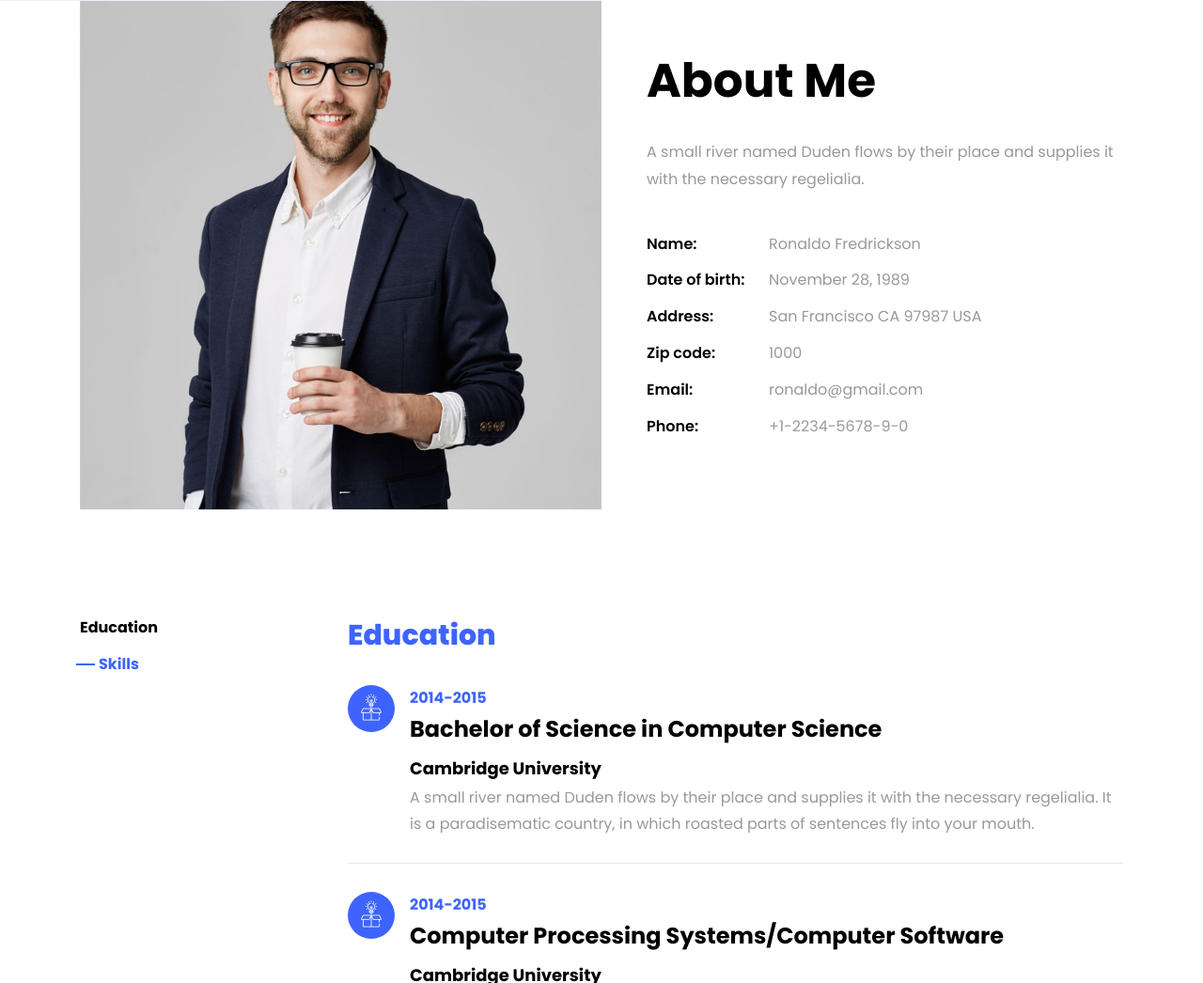
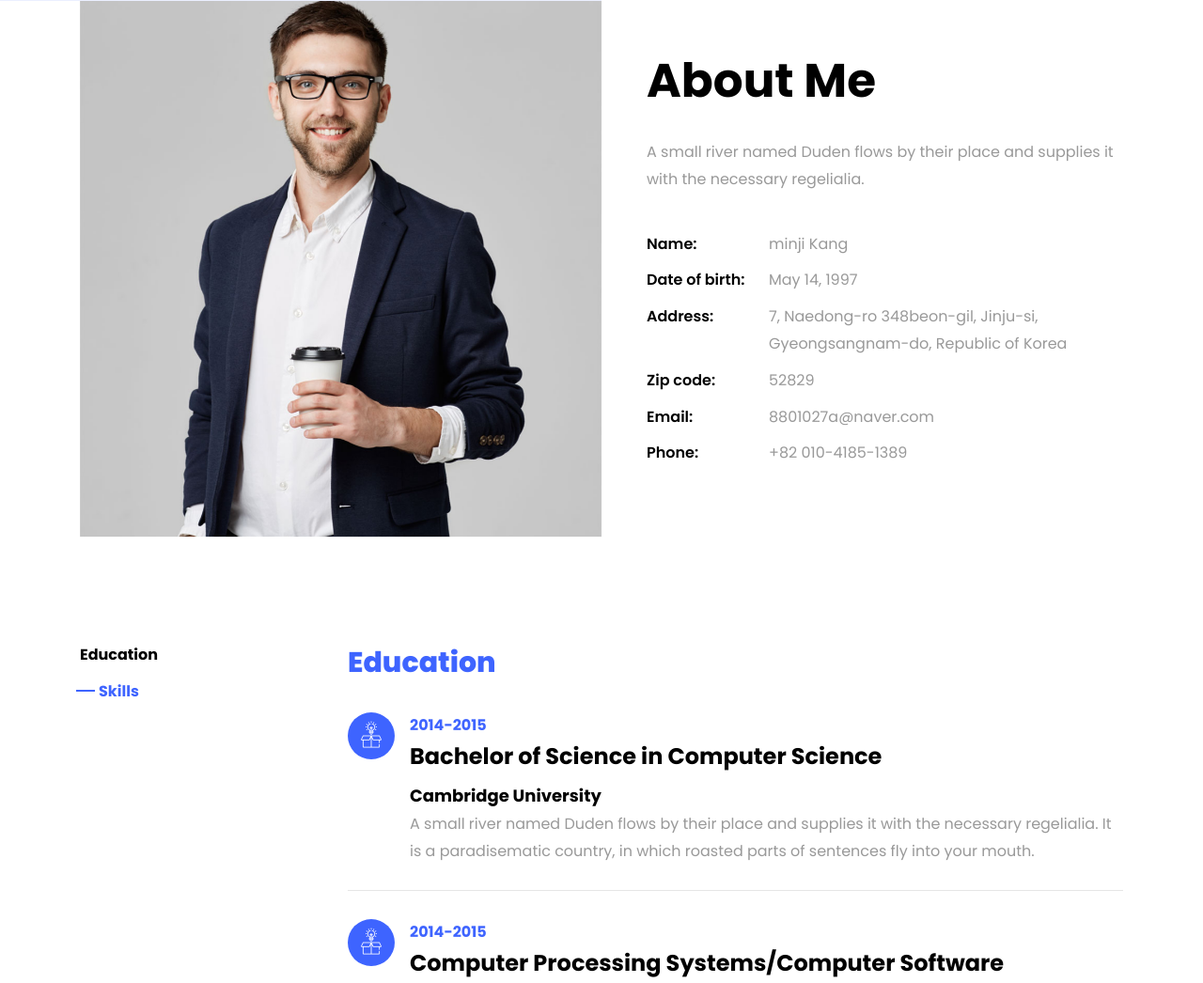
Before and after one commit to alselddl97/potfolio, a plain HTML site: page tem1/index.html in a window 1280 px wide. Shown: the part 799-1845 px from the top of the page at 94% size. Drawn offline with Linux system fonts and the light colour scheme; files whose address does not match are found by name.

Commit message:
Update index.html

```diff
--- a/tem1/index.html
+++ b/tem1/index.html
@@ -56,7 +56,7 @@
 								  <span
 								     class="txt-rotate"
 								     data-period="2000"
-								     data-rotate='[ "UI/UX Designer.", "Web Developer.", "Graphic Designer.", "Blogger", "Influencer" ]'></span>
+								     data-rotate='[ "UI/UX Designer.", "Web Developer.", "Graphic Designer.", "Blogger.", "Influencer." ]'></span>
 								</h2>
 							</div>
             </div>
@@ -87,12 +87,12 @@
 		            <h2 class="mb-4">About Me</h2>
 		            <p>A small river named Duden flows by their place and supplies it with the necessary regelialia.</p>
 		            <ul class="about-info mt-4 px-md-0 px-2">
-		            	<li class="d-flex"><span>Name:</span> <span>Ronaldo Fredrickson</span></li>
-		            	<li class="d-flex"><span>Date of birth:</span> <span>November 28, 1989</span></li>
-		            	<li class="d-flex"><span>Address:</span> <span>San Francisco CA 97987 USA</span></li>
-		            	<li class="d-flex"><span>Zip code:</span> <span>1000</span></li>
-		            	<li class="d-flex"><span>Email:</span> <span>ronaldo@gmail.com</span></li>
-		            	<li class="d-flex"><span>Phone: </span> <span>+1-2234-5678-9-0</span></li>
+		            	<li class="d-flex"><span>Name:</span> <span>minji Kang</span></li>
+		            	<li class="d-flex"><span>Date of birth:</span> <span>May 14, 1997</span></li>
+		            	<li class="d-flex"><span>Address:</span> <span>7, Naedong-ro 348beon-gil, Jinju-si, Gyeongsangnam-do, Republic of Korea</span></li>
+		            	<li class="d-flex"><span>Zip code:</span> <span>52829</span></li>
+		            	<li class="d-flex"><span>Email:</span> <span>8801027a@naver.com</span></li>
+		            	<li class="d-flex"><span>Phone: </span> <span>+82 010-4185-1389</span></li>
 		            </ul>
 		          </div>
 		        </div>
```
